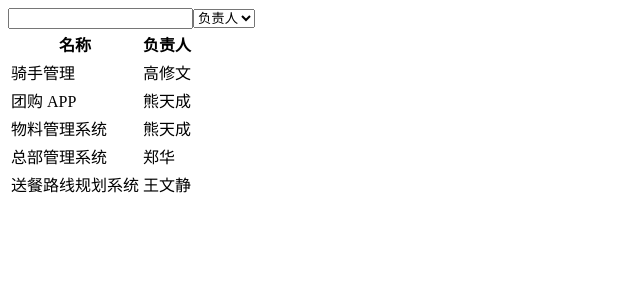
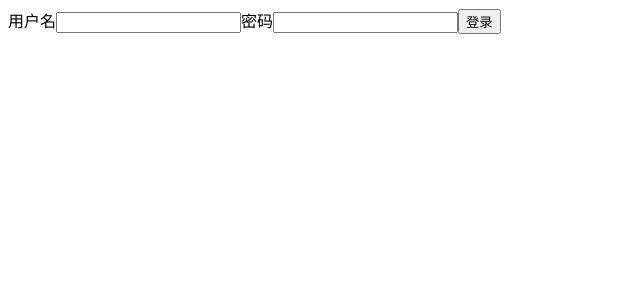
Before and after one commit to fangelove/jira, a React (Create React App) app: page / in a window 1280 px wide. Shown: the top 300 px of the page, without its empty margins (0-640 px from the left). Built offline with nearby package versions, Linux system fonts and the light colour scheme; data requests are answered from the project's data file.

Commit message:
commit -m 表单登录效果

```diff
--- a/package.json
+++ b/package.json
@@ -22,7 +22,7 @@
     "build": "react-scripts build",
     "test": "react-scripts test",
     "eject": "react-scripts eject",
-    "json-server": "json-server __json_server_mock__/db.json --watch --port 8001"
+    "json-server": "json-server __json_server_mock__/db.json --watch --port 8001 --middlewares ./__json_server_mock__/middleware.js"
   },
   "eslintConfig": {
     "extends": [
--- a/src/App.tsx
+++ b/src/App.tsx
@@ -1,9 +1,11 @@
 import React from 'react';
+import LoginScreen from './screen/login';
 import ProjectListScreen from './screen/project-list';
 function App() {
   return (
     <div className="App">
-      <ProjectListScreen/>
+      <LoginScreen/>
+      {/* <ProjectListScreen/> */}
 
     </div>
   );
--- /dev/null
+++ b/src/screen/login/index.tsx
@@ -0,0 +1,46 @@
+import { FormEvent } from "react"
+const apiUrl = process.env.REACT_APP_API_URL
+
+const LoginScreen = ()=> {
+
+  const login = (params:{username:string,password:string})=>{
+    fetch(`${apiUrl}/login`,{
+      method:'POST',
+      headers:{
+        'Content-Type':'application/json'
+      },
+      body:JSON.stringify(params)
+    }).then(res=> res.json()).then()
+
+
+
+  }
+
+  const handleLogin = (event:FormEvent<HTMLFormElement>)=> {
+    event.preventDefault()
+
+    const username = (event.currentTarget.elements[0] as HTMLInputElement).value
+    const password = (event.currentTarget.elements[1] as HTMLInputElement).value
+    login({username,password})
+
+  }
+  return(
+    <form onSubmit={handleLogin}>
+      <>
+        <label htmlFor="username">用户名</label>
+        <input type="text" id='username'/>
+
+      </>
+      <>
+        <label htmlFor="password">密码</label>
+        <input type="password" id='password'/>
+
+      </>
+      <button type='submit'>登录</button>
+
+    </form>
+  )
+
+}
+
+export default LoginScreen
```
Also changed, not shown: __json_server_mock__/middleware.js (added, +19 -0 lines).
